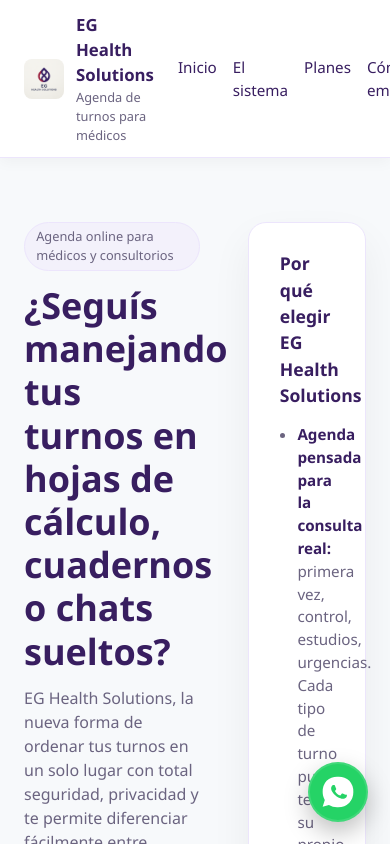
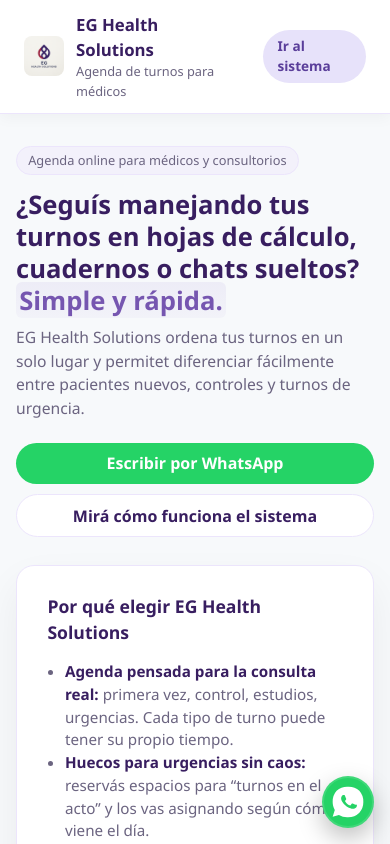
Before and after one commit to ecastillo0588-star/sitio, a Next.js app: page / in a window 390 px wide. Shown: the top 844 px of the page. Built offline with nearby package versions, Linux system fonts and the light colour scheme.

Commit message:
feat(responsive): add viewport + hero responsive CSS; perf(gifs): preload demo GIFs and use window.Image

```diff
--- a/src/app/globals.css
+++ b/src/app/globals.css
@@ -54,6 +54,24 @@
   text-decoration: none;
 }
 
+/* Responsive tweaks */
+.hero-inner { width: 100%; }
+.hero-title { /* allow overrides on small screens */ }
+.hero-sub { max-width: 580px; }
+.hero-ctas a { min-width: 0; }
+
+@media (max-width: 768px) {
+  .hero { padding: 2rem 0 !important; }
+  .hero-inner { display: block !important; padding: 0 1rem !important; }
+  .hero-copy { margin-bottom: 1rem !important; }
+  .hero-title { font-size: 1.6rem !important; line-height: 1.25 !important; margin-bottom: .6rem !important; }
+  .hero-sub { font-size: 0.98rem !important; max-width: 100% !important; }
+  .hero-ctas { display: flex !important; flex-direction: column !important; gap: .6rem !important; }
+  .hero-ctas .hero-cta { display: block !important; width: 100% !important; text-align: center !important; }
+  nav { display: none !important; }
+  .whatsapp-fab { right: 1rem !important; bottom: 1rem !important; width: 52px !important; height: 52px !important; }
+}
+
 @media (prefers-color-scheme: dark) {
   html {
     color-scheme: dark;
--- a/src/app/layout.tsx
+++ b/src/app/layout.tsx
@@ -30,6 +30,9 @@
 }>) {
   return (
     <html lang="en">
+      <head>
+        <meta name="viewport" content="width=device-width, initial-scale=1" />
+      </head>
       <body className={`${geistSans.variable} ${geistMono.variable} ${inter.variable}`}>
         {children}
       </body>
--- a/src/app/page.tsx
+++ b/src/app/page.tsx
@@ -9,6 +9,46 @@
       document.querySelector('.hero')?.classList.add('is-loaded');
     }, 120);
     return () => clearTimeout(t);
+  }, []);
+
+  useEffect(() => {
+    // Preload demo GIFs in the background so they start instantly on hover.
+    // Strategy: use IntersectionObserver to only preload gifs when their img enters viewport,
+    // create a new Image() to fetch the gif into the browser cache without showing/playing it.
+    const imgs = Array.from(document.querySelectorAll<HTMLImageElement>('.demo-gif-img'));
+    if (!imgs.length) return;
+
+    const preloadGif = (img: HTMLImageElement) => {
+      const gif = img.dataset.gif;
+      if (!gif || img.dataset.preloaded === '1') return;
+      // Use the browser global Image constructor. `Image` is imported from 'next/image'
+      // above, so reference `window.Image` to avoid the name collision.
+      const loader = typeof window !== 'undefined' ? new window.Image() : new (globalThis as any).Image();
+      loader.src = gif;
+      // mark as preloaded to avoid double-loading
+      img.dataset.preloaded = '1';
+      // store loader reference to avoid GC if desired (optional)
+      (img as any)._gifPreloader = loader;
+    };
+
+    if ('IntersectionObserver' in window) {
+      const io = new IntersectionObserver((entries, observer) => {
+        entries.forEach(e => {
+          if (e.isIntersecting) {
+            const el = e.target as HTMLImageElement;
+            preloadGif(el);
+            observer.unobserve(el);
+          }
+        });
+      }, { rootMargin: '200px' });
+
+      imgs.forEach(img => io.observe(img));
+      return () => io.disconnect();
+    }
+
+    // Fallback: preload all after small delay
+    const fallbackTimer = setTimeout(() => imgs.forEach(preloadGif), 800);
+    return () => clearTimeout(fallbackTimer);
   }, []);
 
   return (
@@ -36,18 +76,18 @@
       <main>
         {/* Hero Section */}
         <section id="presentacion" className="hero" style={{padding:"4rem 0", background:"var(--bg)"}}>
-          <div style={{maxWidth:1120, margin:"0 auto", padding:"0 1.5rem", display:"grid", gridTemplateColumns:"minmax(0,1.5fr) minmax(0,1fr)", gap:"3rem", alignItems:"flex-start"}}>
+          <div className="hero-inner" style={{maxWidth:1120, margin:"0 auto", padding:"0 1.5rem", display:"grid", gridTemplateColumns:"minmax(0,1.5fr) minmax(0,1fr)", gap:"3rem", alignItems:"flex-start"}}>
             <div className="hero-copy">
               <p style={{display:"inline-block", background:"#f3f1fb", border:"1px solid var(--line)", color:"var(--muted)", borderRadius:999, padding:".25rem .7rem", fontSize:".8rem", marginBottom:".85rem"}}>Agenda online para médicos y consultorios</p>
-              <h1 style={{fontSize:"2.25rem", lineHeight:1.2, marginBottom:".8rem"}}>
-                ¿Seguís manejando tus turnos en hojas de cálculo,<br />cuadernos o chats sueltos?
+              <h1 className="hero-title" style={{fontSize:"2.25rem", lineHeight:1.2, marginBottom:".8rem"}}>
+                ¿Seguís manejando tus turnos en hojas de cálculo,<br />cuadernos o chats sueltos? <span className="highlight">Simple y rápida.</span>
               </h1>
-              <p style={{fontSize:"1rem", color:"var(--muted)", maxWidth:580, marginBottom:"1rem"}}>
-                EG Health Solutions, la nueva forma de ordenar tus turnos en un solo lugar con total seguridad, privacidad y te permite diferenciar fácilmente entre pacientes nuevos, controles y turnos de urgencia.
+              <p className="hero-sub" style={{fontSize:"1rem", color:"var(--muted)", maxWidth:580, marginBottom:"1rem"}}>
+                EG Health Solutions ordena tus turnos en un solo lugar y permitet diferenciar fácilmente entre pacientes nuevos, controles y turnos de urgencia.
               </p>
-              <div style={{display:"flex", gap:".75rem", margin:"1.4rem 0 1.7rem"}}>
-                <a href="https://wa.me/541138492392?text=Quiero%20averiguar%20mas%20sobre%20EG%20Health%20Solutions" target="_blank" rel="noopener" style={{background:"#25D366", color:"#fff", borderRadius:999, padding:".55rem 1.2rem", fontWeight:600, textDecoration:"none"}}>Escribir por WhatsApp</a>
-                <a href="#features" style={{background:"#fff", color:"var(--ink)", border:"1px solid var(--line)", borderRadius:999, padding:".55rem 1.2rem", fontWeight:600, textDecoration:"none"}}>Mirá cómo funciona el sistema</a>
+              <div className="hero-ctas" style={{display:"flex", gap:".75rem", margin:"1.4rem 0 1.7rem"}}>
+                <a className="hero-cta primary" href="https://wa.me/541138492392?text=Quiero%20averiguar%20mas%20sobre%20EG%20Health%20Solutions" target="_blank" rel="noopener" style={{background:"#25D366", color:"#fff", borderRadius:999, padding:".55rem 1.2rem", fontWeight:600, textDecoration:"none"}}>Escribir por WhatsApp</a>
+                <a className="hero-cta secondary" href="#features" style={{background:"#fff", color:"var(--ink)", border:"1px solid var(--line)", borderRadius:999, padding:".55rem 1.2rem", fontWeight:600, textDecoration:"none"}}>Mirá cómo funciona el sistema</a>
               </div>
             </div>
             <aside style={{background:"var(--card)", borderRadius:18, padding:"1.7rem 1.9rem", border:"1px solid var(--line)", boxShadow:"0 18px 40px rgba(17, 24, 39, 0.06)", fontSize:".95rem"}}>
```
